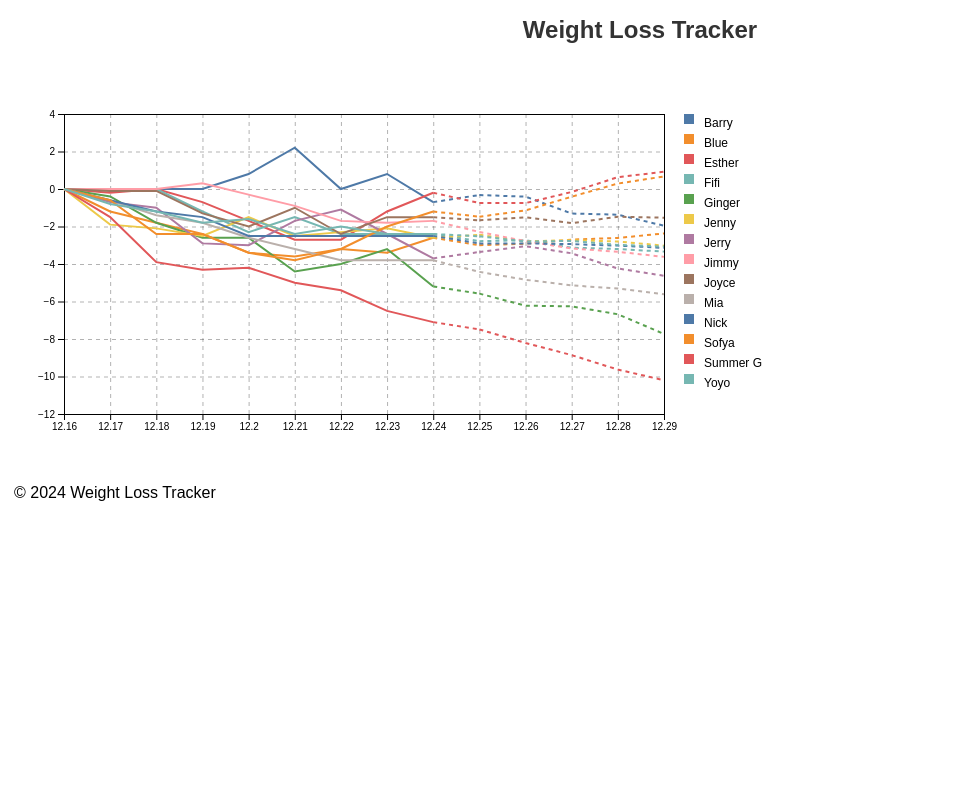
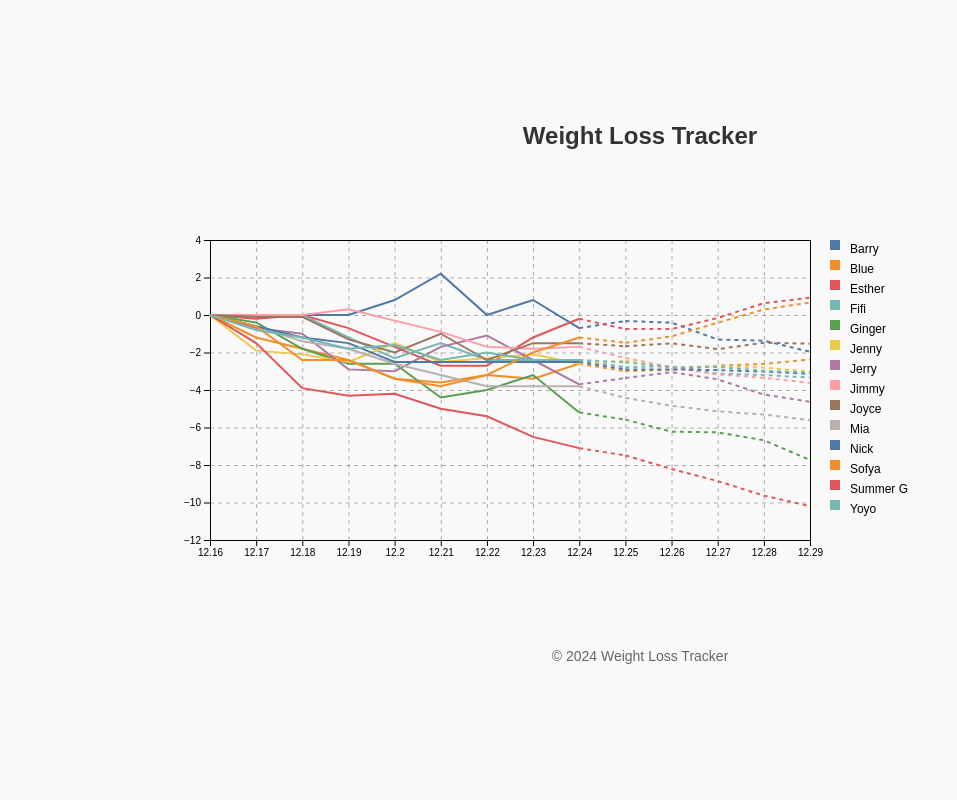
Before and after one commit to gderiddershanghai/weight-loss-tracker, a Flask app: page / in a window 1280 px wide. Shown: the whole page, without its empty margins (0-957 px from the left). Run offline with Flask 3, Linux system fonts and the light colour scheme.

Commit message:
Fix chart alignment and styling

```diff
--- a/static/style.css
+++ b/static/style.css
@@ -1,17 +1,47 @@
 body {
     font-family: Arial, sans-serif;
-    margin: 14px;
+    margin: 0;
+    padding: 0;
+    display: flex;
+    flex-direction: column;
+    align-items: center; /* Center the content horizontally */
+    justify-content: center; /* Center the content vertically */
+    height: 100vh; /* Make the content fill the viewport height */
+    background-color: #f9f9f9; /* Optional: Add a subtle background color */
 }
+
+header {
+    margin-bottom: 20px;
+}
+
 h1 {
-    font-size: 24px; /* Reduce font size */
-    font-weight: bold; /* Optional: Keep it bold */
-    text-align: center; /* Optional: Center-align the text */
-    margin-bottom: 20px; /* Adjust spacing below the header */
-    color: #333; /* Optional: Adjust color */
+    font-size: 24px;
+    font-weight: bold;
+    text-align: center;
+    margin: 0;
+    color: #333;
+}
+
+main {
+    display: flex;
+    justify-content: center;
+    align-items: center;
+    width: 100%;
+    max-width: 1000px; /* Set a max width for the chart */
+    padding: 20px;
+    box-sizing: border-box;
 }
 
 #chart {
-    margin: 0 auto;
+    width: 100%; /* Make the chart container take full width */
+    height: auto;
+}
+
+footer {
+    margin-top: 20px;
+    text-align: center;
+    font-size: 14px;
+    color: #666;
 }
 
 .tooltip {
```
